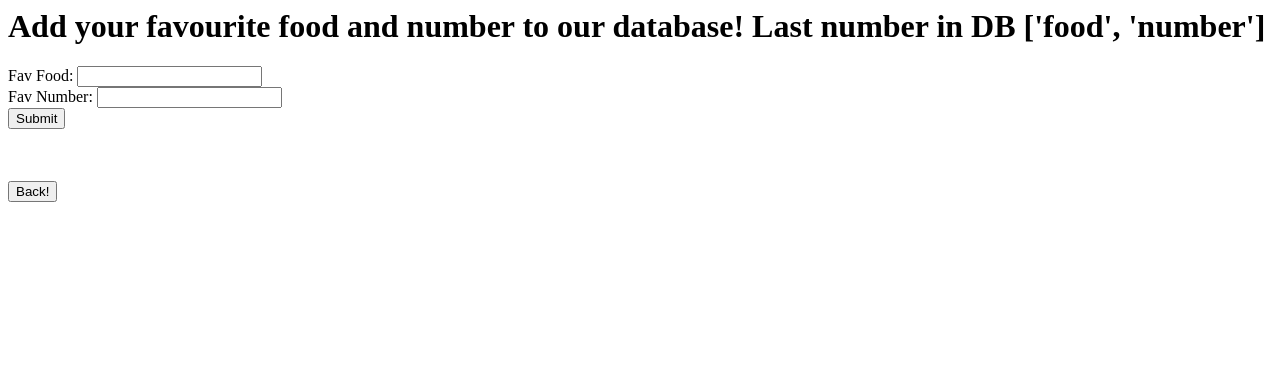
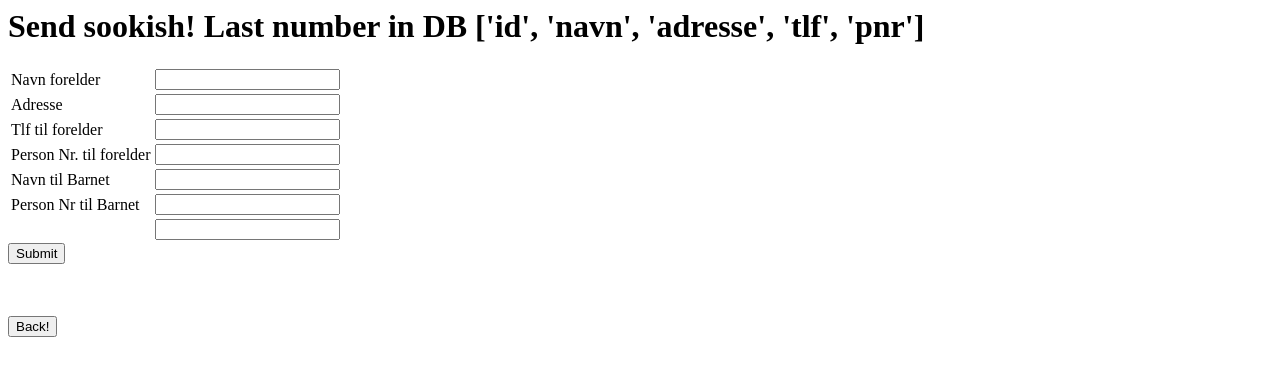
Before and after one commit to J6kub/oblig5_own, a Flask app: page /soknad in a window 1280 px wide. Shown: the top 376 px of the page. Run offline with Flask 3, Linux system fonts and the light colour scheme.

```diff
--- a/app.py
+++ b/app.py
@@ -1,14 +1,11 @@
 
 from CSVtoTable import *
-
+from classes import *
 from flask import Flask, render_template, request
 from init_db import *
 
 
 app = Flask(__name__)
-
-
-dicky = "dick"
 
 @app.route('/')
 def home():  # put application's code here
@@ -16,8 +13,8 @@ def home():  # put application's code here
 
 @app.route('/potato')
 def potato():
+    print(str(",".join(['ass','10'])))
     return render_template('potato.html')
-
 @app.route('/register')
 def register():
     return render_template('register.html')
@@ -25,10 +22,11 @@ def register():
 @app.route('/oppgave')
 def oppgave():
     return render_template('oppgave.html')
+
 @app.route('/soknad')
 def soknad():
-    tbl.printRows()
-    return render_template('soknad.html', data=tbl)
+    return render_template('soknad.html', data=full_db)
+
 @app.route('/handlefood', methods=['POST'])
 def handlefood():
     if request.method == 'POST':
@@ -36,6 +34,25 @@ def handlefood():
         tbl.save()
     return render_template('index.html')
 
+@app.route('/handlesoknad', methods=['POST'])
+def handlesoknad():
+    '''
+    Tactical Script!
+    Gather data from form
+    Check for duplicates pnr_f in DB_foresatt["pnr"]
+    Check for duplicates name_kid in DB_barn["navn"]
+
+    Append if not duplicates***
+
+    soknad(
+    id <- try: max(tbl_soknad.getColumnList("id") error: 0
+    foresatt_
+    )
+
+    '''
+
+    if request.method == 'POST':
+        print('Shit')
 @app.route('/commit')
 def commit():
     return '<iframe width="560" height="315" src="https://www.youtube.com/embed/WbHGtGSwoGA?si=J5keRRIGpv74clcn&amp;controls=0&amp;start=1" title="YouTube video player" frameborder="0" allow="accelerometer; autoplay; clipboard-write; encrypted-media; gyroscope; picture-in-picture; web-share" referrerpolicy="strict-origin-when-cross-origin" allowfullscreen></iframe>'
--- a/init_db.py
+++ b/init_db.py
@@ -21,6 +21,10 @@ def init_db(print_progress=False):
     try:
         tbl_barnehager = CreateCsvTable("DB_barnehager.csv", ["id", "navn", "plasser", "barn"],progress=print_progress)
         tbl_barnehager.rowAppend("1,Boblestien Barnehage,150,70")
+        tbl_barnehager.rowAppend("2,Fangsheng Barnehage,23,22")
+        tbl_barnehager.rowAppend("3,Kakerlakker Hage,250,120")
+        tbl_barnehager.rowAppend("4,Barnepoliti skolen,100,100")
+        tbl_barnehager.rowAppend("5,Abc 123 hagebarn,101,102")
         tbl_barnehager.save()
     except ValueError:
         tbl_barnehager = TableCsv("DB_barnehager.csv",",",progress=print_progress)
--- a/templates/oppgave.html
+++ b/templates/oppgave.html
@@ -6,8 +6,9 @@
     <body>
         <div id="mnbox">
             <h1>Barnehage Oppgave!</h1>
+
             <div id="flexbox">
-                <button onclick="location.href='/'" style="padding:15;font-size:16;display:inline-block;width:200;height:auto">Tilbake</button>
+
                 <p><b>Brukerscenarioet: En bruker søker om barnehageplass og ønsker å få umiddelbar respons på AVSLAG/TILBUD.
                     </b><br>Endre svar.html malen slik at brukeren får en umiddelbar respons. Det må taes hensyn til antall ledige plasser og eventuell fortrinnsrett.</p>
                 <p><b>Brukerscenarioet: En administrator ønsker å få oversikt over alle søknadene.
@@ -19,6 +20,7 @@
                 <p><b>Brukerscenarioet: En bruker ønsker å statistikk av prosentandel barn i barnehagen i 1-2 års alderene for en valgt kommune.</b>
                 <br>Lag et nytt meny-element "Statistikk", hvor du viser frem grafikk for utvikling av prosentandel barn i barnehage i 1-2 års alderen for en valgt kommune. Bruk
                 koden fra OBLIG 3.</p>
+                <button onclick="location.href='/'" style="padding:15;font-size:16;display:inline-block;width:200;height:auto">Tilbake</button><br>
             </div>
         </div>
     </body>
--- a/templates/soknad.html
+++ b/templates/soknad.html
@@ -5,12 +5,42 @@
         <title>Handling Forms</title>
     </head>
     <body>
-        <h1>Add your favourite food and number to our database! Last number in DB {{ data.headish }}</h1>
+        <h1>Send sookish! Last number in DB {{ data["tbl_foresatt"].headish }}</h1>
         <form method="post" action="/handlefood">
-            Fav Food: <input type="text" name="food"><br>
-            Fav Number: <input type="number" name="number"><br>
+            <table>
+                <tr>
+                    <td>Navn forelder</td>
+                    <td><input type="text" name="name_foresatt"><br></td>
+                </tr>
+                <tr>
+                    <td>Adresse</td>
+                    <td><input type="text" name="adress"><br></td>
+                </tr>
+                <tr>
+                    <td>Tlf til forelder</td>
+                    <td><input type="number" name="tlf"><br></td>
+                </tr>
+                <tr>
+                    <td>Person Nr. til forelder</td>
+                    <td><input type="number" name="pnr_f"><br></td>
+                </tr>
+                <tr>
+                    <td>Navn til Barnet</td>
+                    <td><input type="text" name="name_kid"><br></td>
+                </tr>
+                <tr>
+                    <td>Person Nr til Barnet</td>
+                    <td><input type="number" name="pnr_kid"><br></td>
+                </tr>
+                <tr>
+                    <td></td>
+                    <td><input type="text" name="food"><br></td>
+                </tr>
+            </table>
+
             <input type="submit" value="Submit">
         </form>
         <br><br><button onclick='location.href="/"'>Back!</button>
+
     </body>
 </html>
```
Also changed, not shown: classes.py (added, +24 -0 lines).
